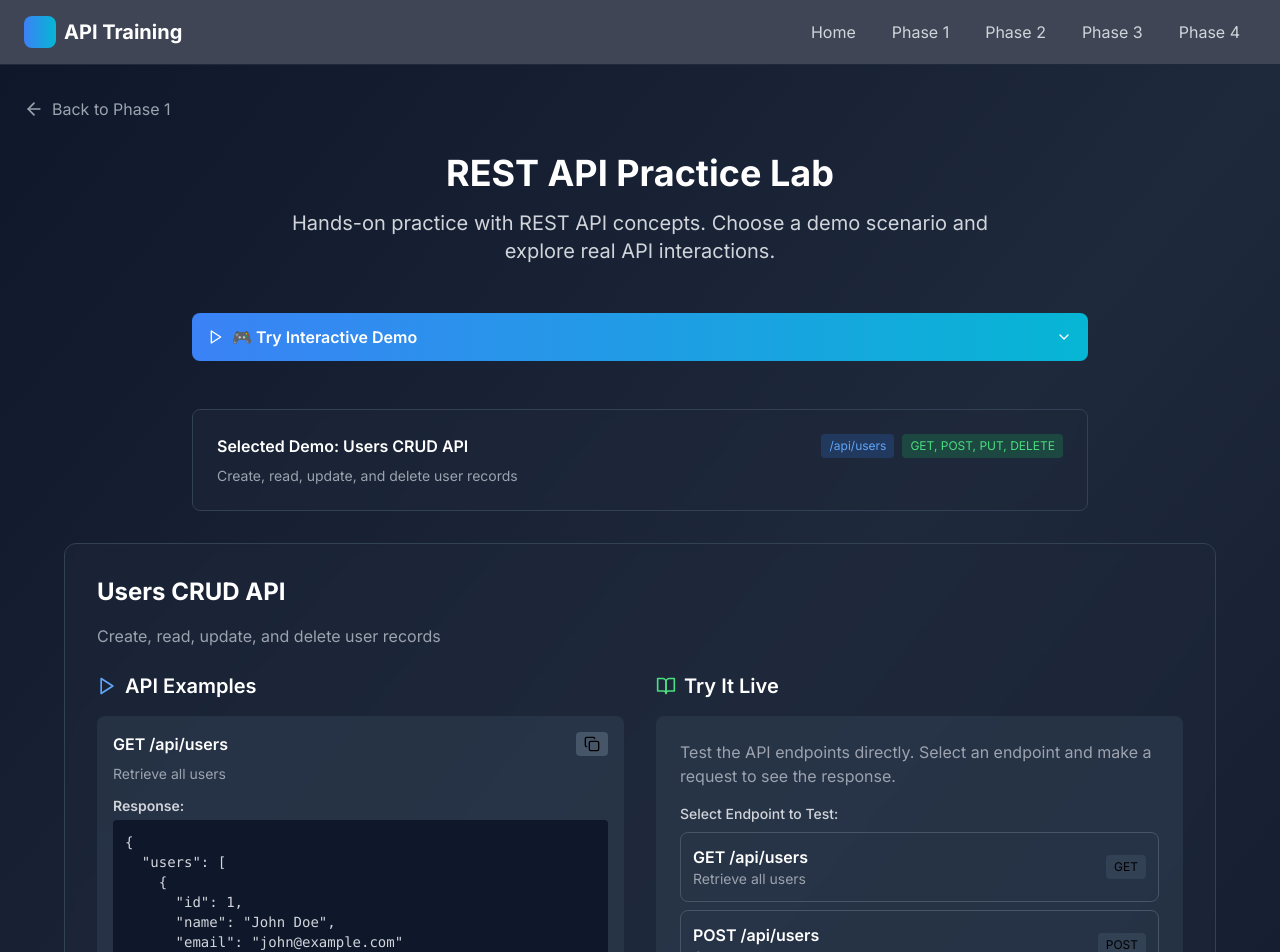
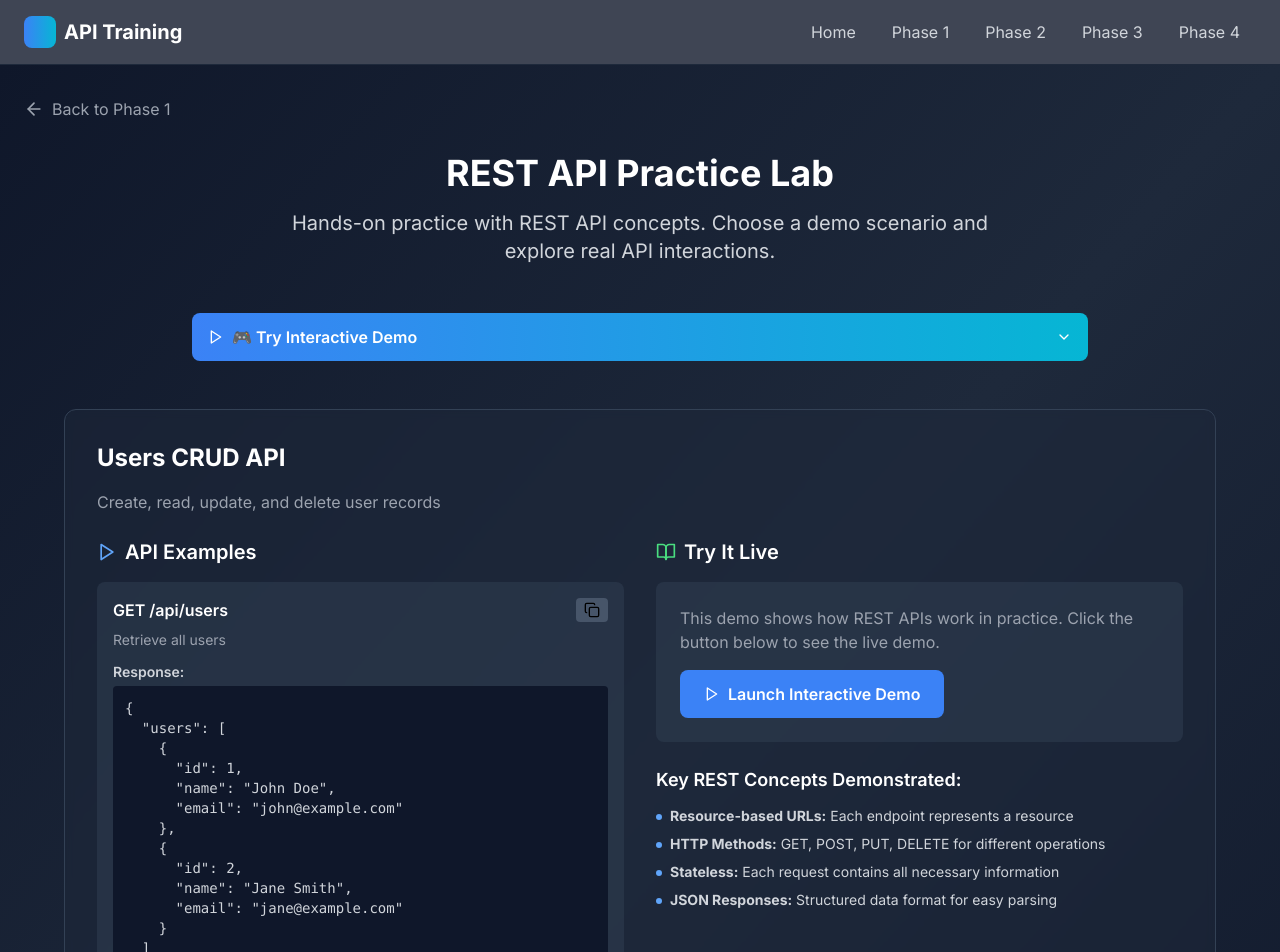
Before and after one commit to devcamos/apisandbox, a Next.js app: page /phase-1/practice/rest in a window 1280 px wide. Shown: the top 952 px of the page. Built offline with nearby package versions, Linux system fonts and the light colour scheme.

Commit message:
Revert REST practice page to original structure with DemoSelector component

```diff
--- a/app/phase-1/practice/rest/page.tsx
+++ b/app/phase-1/practice/rest/page.tsx
@@ -1,8 +1,9 @@
 "use client";
 
 import { useState } from "react";
-import { ArrowLeft, Play, BookOpen, Copy, Check, ChevronDown, ExternalLink } from "lucide-react";
+import { ArrowLeft, Play, BookOpen, Copy, Check } from "lucide-react";
 import Link from "next/link";
+import DemoSelector from "@/components/DemoSelector";
 
 const restDemos = [
   {
@@ -74,10 +75,6 @@ const restDemos = [
 export default function RestPracticePage() {
   const [selectedDemo, setSelectedDemo] = useState(restDemos[0]);
   const [copiedStates, setCopiedStates] = useState<Record<string, boolean>>({});
-  const [isDropdownOpen, setIsDropdownOpen] = useState(false);
-  const [selectedEndpoint, setSelectedEndpoint] = useState<string | null>(null);
-  const [response, setResponse] = useState<any>(null);
-  const [loading, setLoading] = useState(false);
 
   const copyToClipboard = async (text: string, key: string) => {
     try {
@@ -88,37 +85,6 @@ export default function RestPracticePage() {
       }, 2000);
     } catch (err) {
       console.error('Failed to copy: ', err);
-    }
-  };
-
-  const handleDemoSelect = (demo: any) => {
-    const foundDemo = restDemos.find(d => d.id === demo.id);
-    if (foundDemo) {
-      setSelectedDemo(foundDemo);
-      setSelectedEndpoint(null);
-      setResponse(null);
-    }
-    setIsDropdownOpen(false);
-  };
-
-  const makeApiCall = async (method: string, url: string, body?: any) => {
-    setLoading(true);
-    try {
-      // Simulate API call with mock data
-      await new Promise(resolve => setTimeout(resolve, 1000));
-
-      const mockResponse = selectedDemo.examples[method as keyof typeof selectedDemo.examples]?.response || {
-        message: "API call successful",
-        method,
-        url,
-        timestamp: new Date().toISOString()
-      };
-
-      setResponse(mockResponse);
-    } catch (error) {
-      setResponse({ error: "Failed to make API call" });
-    } finally {
-      setLoading(false);
     }
   };
 
@@ -147,76 +113,14 @@ export default function RestPracticePage() {
 
         {/* Demo Selector */}
         <div className="max-w-4xl mx-auto mb-12">
-          <div className="relative">
-            {/* Demo Selector Button */}
-            <button
-              onClick={() => setIsDropdownOpen(!isDropdownOpen)}
-              className="w-full px-4 py-3 bg-gradient-to-r from-blue-500 to-cyan-500 text-white rounded-lg font-semibold flex items-center justify-between hover:shadow-lg transition-all hover:scale-105"
-            >
-              <div className="flex items-center gap-2">
-                <Play className="w-4 h-4" />
-                <span>🎮 Try Interactive Demo</span>
-              </div>
-              <ChevronDown className={`w-4 h-4 transition-transform ${isDropdownOpen ? 'rotate-180' : ''}`} />
-            </button>
-
-            {/* Dropdown Menu */}
-            {isDropdownOpen && (
-              <div className="absolute top-full left-0 right-0 mt-2 bg-slate-800 border border-slate-600 rounded-lg shadow-2xl z-50 max-h-96 overflow-y-auto">
-                <div className="p-2">
-                  <div className="text-xs text-gray-400 mb-2 px-2">Choose a demo to explore:</div>
-                  {restDemos.map((demo) => (
-                    <button
-                      key={demo.id}
-                      onClick={() => handleDemoSelect(demo)}
-                      className="w-full text-left p-3 rounded-lg hover:bg-slate-700 transition-colors group"
-                    >
-                      <div className="flex items-start justify-between">
-                        <div className="flex-1">
-                          <h4 className="font-semibold text-white group-hover:text-blue-400 transition-colors">
-                            {demo.title}
-                          </h4>
-                          <p className="text-sm text-gray-400 mt-1">
-                            {demo.description}
-                          </p>
-                          <div className="flex items-center gap-4 mt-2 text-xs text-gray-500">
-                            <span className="bg-slate-700 px-2 py-1 rounded">
-                              {demo.endpoint}
-                            </span>
-                            <span className="bg-slate-700 px-2 py-1 rounded">
-                              {demo.method}
-                            </span>
-                          </div>
-                        </div>
-                        <ExternalLink className="w-4 h-4 text-gray-500 group-hover:text-blue-400 transition-colors ml-2" />
-                      </div>
-                    </button>
-                  ))}
-                </div>
-              </div>
-            )}
-          </div>
+          <DemoSelector
+            apiType="rest"
+            onDemoSelect={(demo) => {
+              const foundDemo = restDemos.find(d => d.id === demo.id);
+              if (foundDemo) setSelectedDemo(foundDemo);
+            }}
+          />
         </div>
-
-        {/* Selected Demo Preview */}
-        {selectedDemo && (
-          <div className="max-w-4xl mx-auto mb-8">
-            <div className="bg-slate-800/50 backdrop-blur-sm rounded-lg p-6 border border-slate-700">
-              <div className="flex items-center justify-between mb-2">
-                <h3 className="font-semibold text-white">Selected Demo: {selectedDemo.title}</h3>
-                <div className="flex items-center gap-2">
-                  <span className="text-xs bg-blue-500/20 text-blue-400 px-2 py-1 rounded">
-                    {selectedDemo.endpoint}
-                  </span>
-                  <span className="text-xs bg-green-500/20 text-green-400 px-2 py-1 rounded">
-                    {selectedDemo.method}
-                  </span>
-                </div>
-              </div>
-              <p className="text-sm text-gray-400">{selectedDemo.description}</p>
-            </div>
-          </div>
-        )}
 
         {/* Selected Demo Content */}
         <div className="max-w-6xl mx-auto">
@@ -277,73 +181,16 @@ export default function RestPracticePage() {
 
                 <div className="bg-slate-700/50 rounded-lg p-6">
                   <p className="text-gray-400 mb-4">
-                    Test the API endpoints directly. Select an endpoint and make a request to see the response.
+                    This demo shows how REST APIs work in practice. Click the button below to see the live demo.
                   </p>
 
-                  {/* Endpoint Selector */}
-                  <div className="mb-4">
-                    <label className="block text-sm font-medium text-gray-300 mb-2">
-                      Select Endpoint to Test:
-                    </label>
-                    <div className="space-y-2">
-                      {Object.entries(selectedDemo.examples).map(([method, example]) => (
-                        <button
-                          key={method}
-                          onClick={() => {
-                            setSelectedEndpoint(method);
-                            makeApiCall(method, example.url, example.body);
-                          }}
-                          disabled={loading}
-                          className={`w-full text-left p-3 rounded-lg border transition-all ${
-                            selectedEndpoint === method
-                              ? 'border-blue-500 bg-blue-500/10'
-                              : 'border-slate-600 hover:border-slate-500 hover:bg-slate-600/50'
-                          } ${loading ? 'opacity-50 cursor-not-allowed' : ''}`}
-                        >
-                          <div className="flex items-center justify-between">
-                            <div>
-                              <div className="font-semibold text-white">{example.url}</div>
-                              <div className="text-sm text-gray-400">{example.description}</div>
-                            </div>
-                            <div className="text-xs bg-slate-700 px-2 py-1 rounded">
-                              {method.toUpperCase()}
-                            </div>
-                          </div>
-                        </button>
-                      ))}
-                    </div>
-                  </div>
-
-                  {/* Response Display */}
-                  {response && (
-                    <div className="mt-4">
-                      <div className="flex items-center justify-between mb-2">
-                        <h4 className="font-semibold text-white">Response:</h4>
-                        <button
-                          onClick={() => copyToClipboard(JSON.stringify(response, null, 2), 'response')}
-                          className="flex items-center gap-1 px-2 py-1 bg-slate-600 hover:bg-slate-500 rounded text-sm transition-colors"
-                        >
-                          {copiedStates.response ? (
-                            <Check className="w-4 h-4 text-green-400" />
-                          ) : (
-                            <Copy className="w-4 h-4" />
-                          )}
-                        </button>
-                      </div>
-                      <pre className="bg-slate-900 p-3 rounded text-sm text-gray-300 overflow-x-auto">
-                        {JSON.stringify(response, null, 2)}
-                      </pre>
-                    </div>
-                  )}
-
-                  {loading && (
-                    <div className="mt-4 text-center">
-                      <div className="inline-flex items-center gap-2 text-blue-400">
-                        <div className="w-4 h-4 border-2 border-blue-400 border-t-transparent rounded-full animate-spin"></div>
-                        Making API call...
-                      </div>
-                    </div>
-                  )}
+                  <Link
+                    href="/phase-1/categories#rest"
+                    className="inline-flex items-center gap-2 px-6 py-3 bg-blue-500 hover:bg-blue-600 text-white rounded-lg font-semibold transition-all hover:scale-105"
+                  >
+                    <Play className="w-4 h-4" />
+                    Launch Interactive Demo
+                  </Link>
                 </div>
 
                 {/* Key Concepts */}
```
